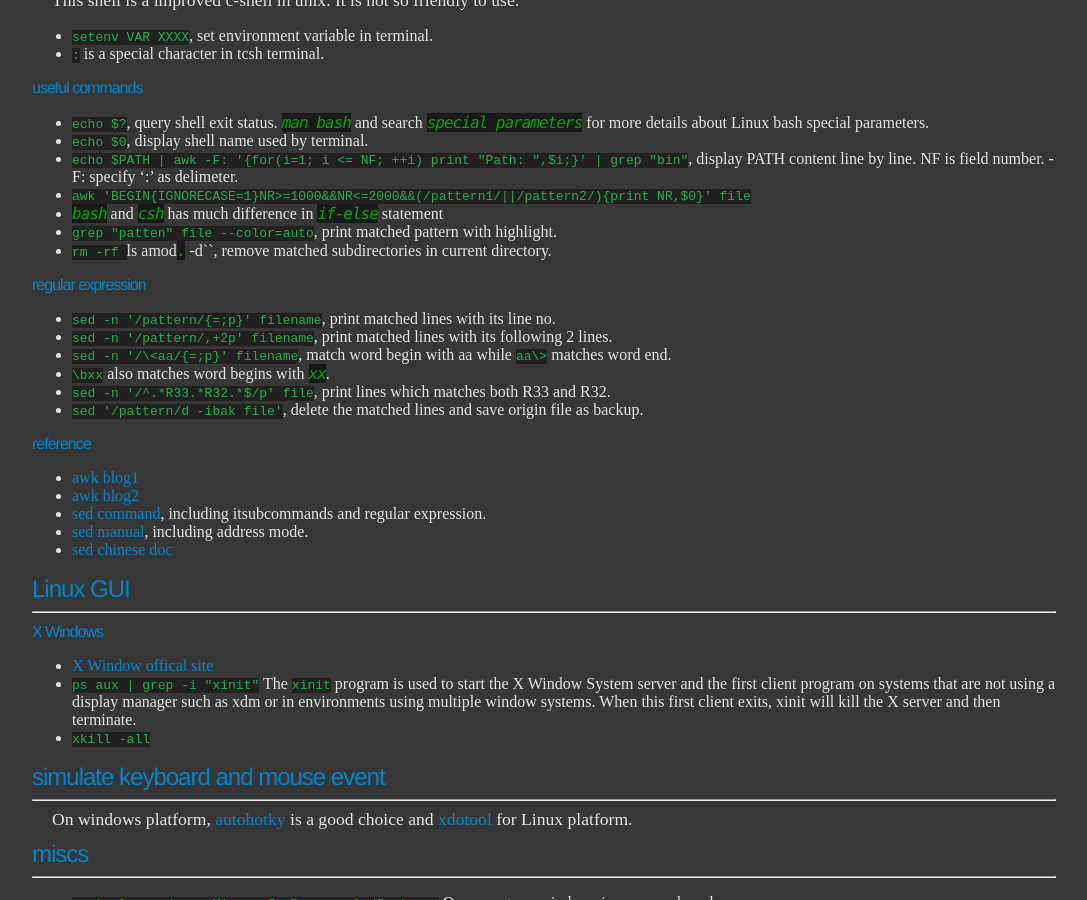
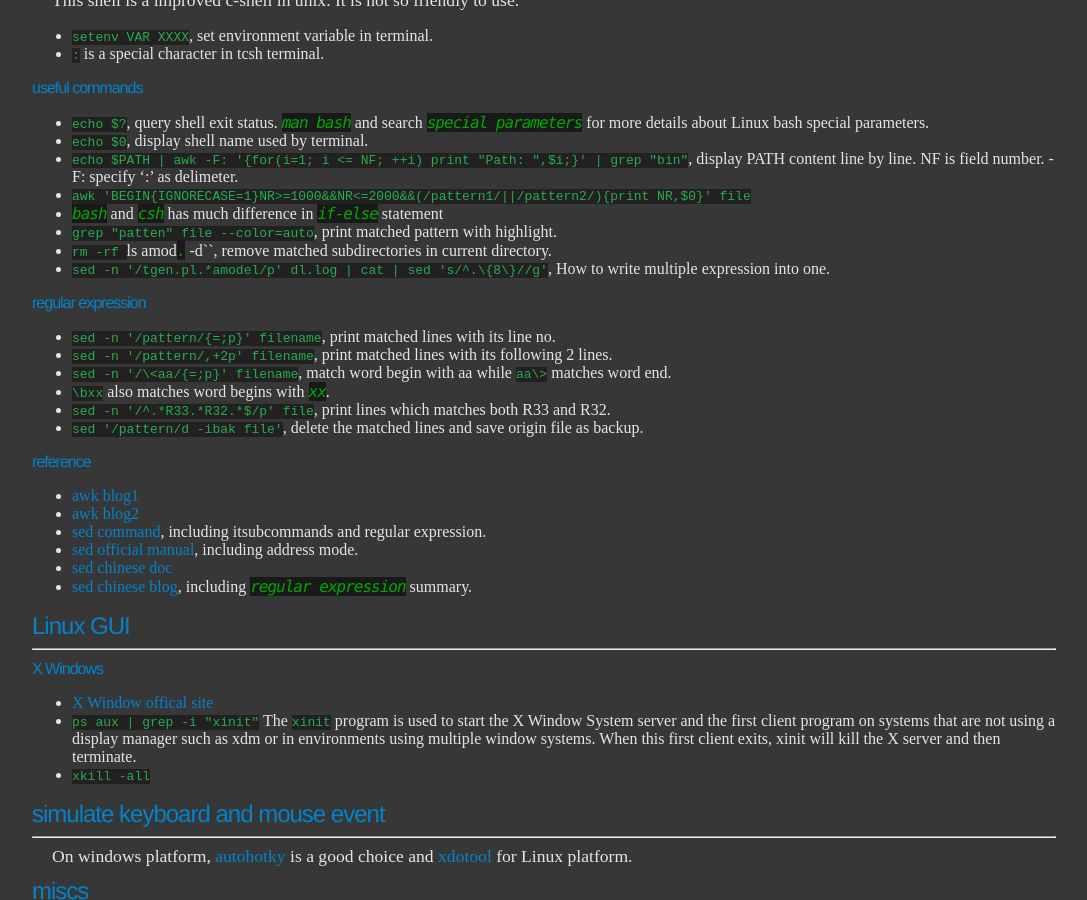
Before and after one commit to ychding11/ychding11.github.io, a Jekyll site: the page built from _posts/2015-03-16-Useful-Linux-Command.md, in a window 1280 px wide and 900 px high, scrolled down 2056 px. Shown: the whole window, without its empty margins (96-1183 px from the left). Built offline with Jekyll 4.4.1, drawn with Linux system fonts in a browser that asks for light colours.

Commit message:
add command for sed.

```diff
--- a/_posts/2015-03-16-Useful-Linux-Command.md
+++ b/_posts/2015-03-16-Useful-Linux-Command.md
@@ -140,6 +140,7 @@ This shell is a improved c-shell in unix. It is not so friendly to use.
 - *bash* and *csh* has much difference in *if-else* statement
 - `grep "patten" file --color=auto`, print matched pattern with highlight.
 - `rm -rf `ls amod*.* -d``, remove matched subdirectories in current directory.
+- `sed -n '/tgen.pl.*amodel/p' dl.log | cat | sed 's/^.\{8\}//g'`, How to write multiple expression into one.
 
 ### regular expression
 - `sed -n '/pattern/{=;p}' filename`, print matched lines with its line no.
@@ -153,8 +154,9 @@ This shell is a improved c-shell in unix. It is not so friendly to use.
 - [awk blog1](http://www.cnblogs.com/ggjucheng/archive/2013/01/13/2858470.html)
 - [awk blog2](http://www.cnblogs.com/zhuyp1015/archive/2012/07/14/2591842.html)
 - [sed command](http://man.linuxde.net/sed), including itsubcommands and regular expression.
-- [sed manual](https://www.gnu.org/software/sed/manual/sed.html), including address mode.
+- [sed official manual](https://www.gnu.org/software/sed/manual/sed.html), including address mode.
 - [sed chinese doc](http://blog.jobbole.com/109088/#toc_29)
+- [sed chinese blog](http://www.cnblogs.com/ctaixw/p/5860221.html), including *regular expression* summary.
 
 ## Linux GUI
 ----------
```
